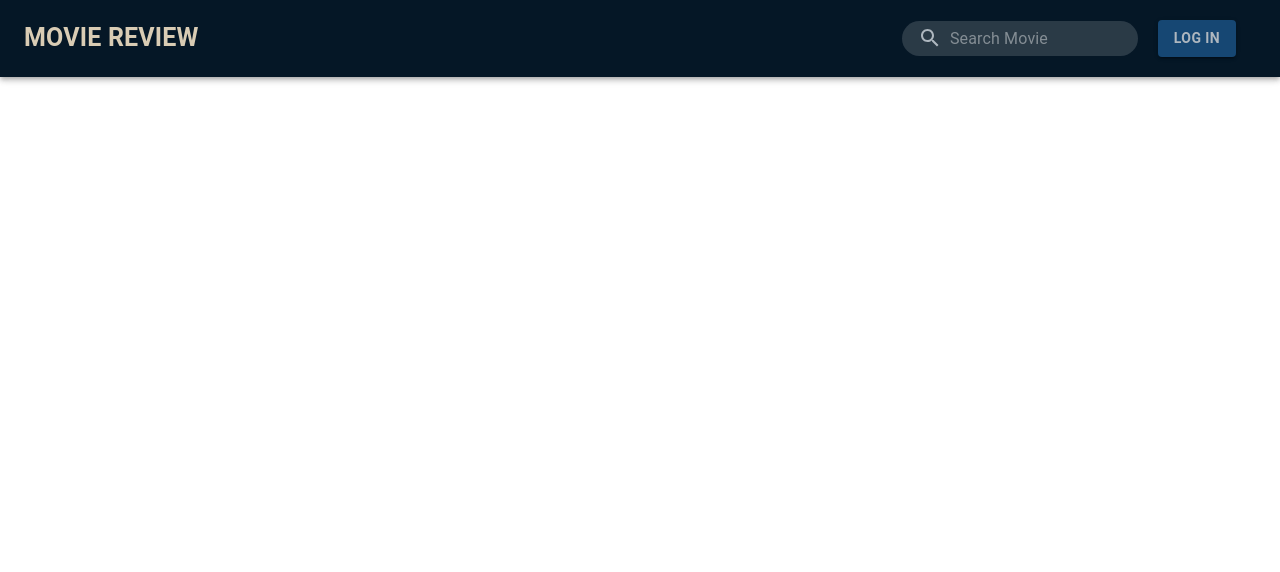
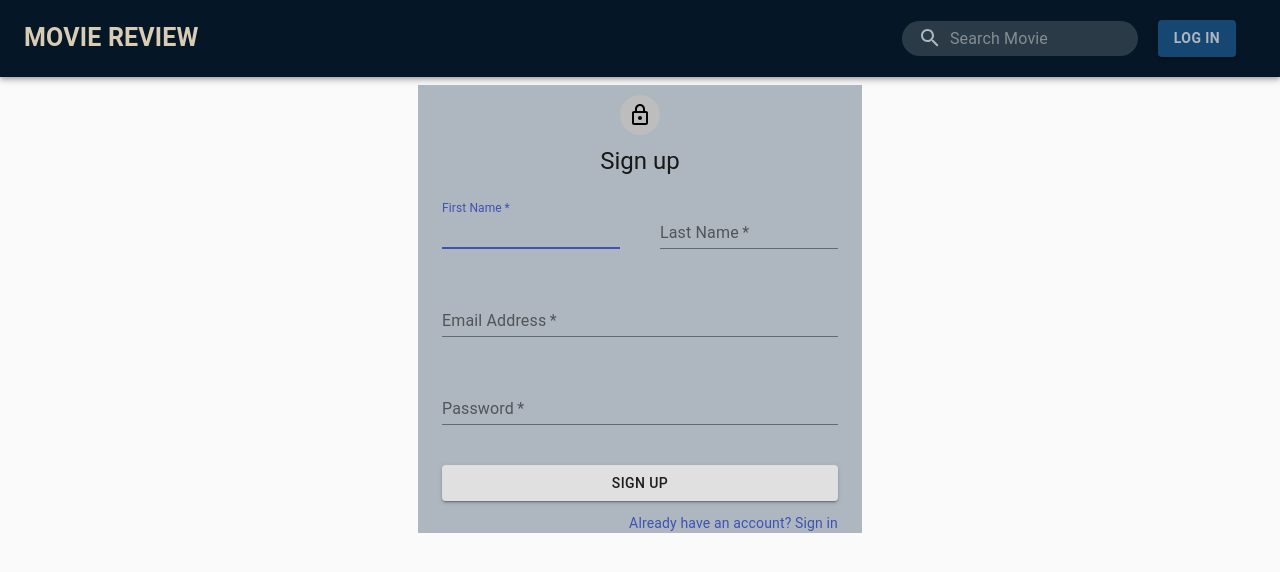
Before and after one commit to cepdnaclk/e16-co328-Movie-Review-System, a React (Create React App) app in the folder frontend/movie-review/: page /login in a window 1280 px wide. Shown: the top 572 px of the page. Built offline with nearby package versions, Linux system fonts and the light colour scheme.

Commit message:
user registration form

```diff
--- a/frontend/movie-review/src/App.js
+++ b/frontend/movie-review/src/App.js
@@ -1,10 +1,13 @@
+import {React} from "react";
 import {BrowserRouter as Router,Switch,Route} from "react-router-dom";
 import SearchAppBar from './components/header';
 import Home from './components/home';
 import Movie from "./components/movie";
 import Search from "./components/search";
+import Login from "./components/login";
 
 function App() {
+
   return (
     <div >
       <SearchAppBar/>
@@ -23,6 +26,10 @@ function App() {
             <Search />
           </Route>
 
+          <Route path="/login">
+            <Login />
+          </Route>
+
         </Switch>
       </Router>
     </div>
--- a/frontend/movie-review/src/components/header.js
+++ b/frontend/movie-review/src/components/header.js
@@ -1,6 +1,6 @@
-import {React, useState} from 'react';
+import { React, useState } from 'react';
 import { alpha, makeStyles } from '@material-ui/core/styles';
-import { AppBar, Toolbar, Button, InputBase, Typography } from '@material-ui/core/';
+import { AppBar, Toolbar, Button, InputBase, Typography, Link } from '@material-ui/core/';
 import SearchIcon from '@material-ui/icons/Search';
 
 const useStyle = makeStyles((theme) => ({
@@ -90,8 +90,9 @@ export default function SearchAppBar() {
     const [value, setValue] = useState(0);
 
     function search(e) {
-        if (e.keyCode === 13) window.location.href="/search/"+value
-      }
+        if (e.keyCode === 13) window.location.href = "/search/" + value
+    }
+
 
     return (
         <div className={classes.header}>
@@ -114,11 +115,16 @@ export default function SearchAppBar() {
                             onKeyDown={search}
                         />
                     </div>
-                    <Button variant="contained" className={classes.login}>Log In</Button>
+                    <Link href="/login">
+                    <Button variant="contained" className={classes.login} >Log In</Button>
+                    </Link>
                 </Toolbar>
             </AppBar>
+        </div>
 
-        </div>
+
+
+
     );
 
 }
--- /dev/null
+++ b/frontend/movie-review/src/components/login.js
@@ -0,0 +1,142 @@
+import * as React from 'react';
+import { Avatar, Button, TextField, Link, Grid, Box, Typography, Container, CssBaseline, } from '@material-ui/core';
+import LockOutlinedIcon from '@material-ui/icons/LockOutlined';
+import { makeStyles } from '@material-ui/core/styles';
+import { baseUrl } from '../shared/baseUrl';
+
+const useStyles = makeStyles((theme) => ({
+    container: {
+        width: "100%",
+        margin: "auto",
+        background: '#AEB7BF',
+    },
+    avatar: {
+        margin: 10,
+        color: 'black',
+    },
+}));
+
+
+export default function Login() {
+
+    const classes = useStyles();
+
+    const handleSubmit = (event) => {
+        event.preventDefault();
+        const data = new FormData(event.currentTarget);
+        // eslint-disable-next-line no-console
+        const newUser = {
+            firstName: data.get('firstName'),
+            lastName: data.get('lastName'),
+            email: data.get('email'),
+            password: data.get('password'),
+
+        }
+        console.log(JSON.stringify(newUser));
+
+        fetch(baseUrl + "users", {
+            method: "POST",
+            body: JSON.stringify(newUser),
+            headers: {
+                "Content-Type": "application/json"
+            },
+
+        })
+        .then(response => {
+            if(response.ok){
+                return response;
+            }
+        })
+        .then(response => response.json())
+        .then(alert("Success fully Registered! "))
+        .then(window.location.href="/signin")
+
+
+    };
+
+    return (
+
+        <Container component="main" maxWidth="xs" className={classes.container}>
+            <CssBaseline />
+            <Box
+                sx={{
+                    marginTop: 8,
+                    display: 'flex',
+                    flexDirection: 'column',
+                    alignItems: 'center',
+                }}
+            >
+                <Avatar className={classes.avatar}>
+                    <LockOutlinedIcon />
+                </Avatar>
+                <Typography component="h1" variant="h5">
+                    Sign up
+                </Typography>
+                <Box component="form" noValidate onSubmit={handleSubmit} sx={{ mt: 3 }}>
+                    <Grid container spacing={5}>
+                        <Grid item xs={12} sm={6}>
+                            <TextField
+                                autoComplete="given-name"
+                                name="firstName"
+                                required
+                                fullWidth
+                                id="firstName"
+                                label="First Name"
+                                autoFocus
+                            />
+                        </Grid>
+                        <Grid item xs={12} sm={6}>
+                            <TextField
+                                required
+                                fullWidth
+                                id="lastName"
+                                label="Last Name"
+                                name="lastName"
+                                autoComplete="family-name"
+                            />
+                        </Grid>
+                        <Grid item xs={12}>
+                            <TextField
+                                required
+                                fullWidth
+                                id="email"
+                                label="Email Address"
+                                name="email"
+                                autoComplete="email"
+                            />
+                        </Grid>
+                        <Grid item xs={12}>
+                            <TextField
+                                required
+                                fullWidth
+                                name="password"
+                                label="Password"
+                                type="password"
+                                id="password"
+                                autoComplete="new-password"
+                            />
+                        </Grid>
+                        <Grid item xs={12} >
+                            <Button
+                                type="submit"
+                                fullWidth
+                                variant="contained"
+                                sx={{ mt: 10, mb: 10 }}
+                            >
+                                Sign Up
+                            </Button>
+                        </Grid>
+                    </Grid>
+                    <Grid container spacing={3} justifyContent="flex-end">
+                        <Grid item sx={{ mt: 10, mb: 2 }}>
+                            <Link href="/signin" variant="body2" >
+                                Already have an account? Sign in
+                            </Link>
+                        </Grid>
+                    </Grid>
+                </Box>
+            </Box>
+
+        </Container>
+    );
+}
--- a/frontend/movie-review/src/components/postReview.js
+++ b/frontend/movie-review/src/components/postReview.js
@@ -45,6 +45,20 @@ const useStyles = makeStyles((theme) => ({
     }
 }));
 
+function postReview(rating,review) {
+    var id = window.location.pathname.substring(7);
+    /*fetch("https://popcritic.herokuapp.com/"+type+"/"+id+"/reviews",{method: "POST", body: JSON.stringify({ rating, review }), headers: {'Content-Type': "application/json", token: window.localStorage.getItem("token")}}).then(x=>x.text()).then(function() {
+        window.location.reload();
+    }).catch(console.log); */
+    const newReview = {
+        movieId: id,
+        authorId:"17889c734aa50a7a7d34928",
+        content:review,
+        rating:rating
+    }
+   alert(JSON.stringify(newReview));
+  }
+
 export default function PostReview() {
     const classes = useStyles();
     const [review, setReview] = useState(window.localStorage.getItem("review") || "");
@@ -55,7 +69,7 @@ export default function PostReview() {
             <Typography className={classes.heading}>Post Review</Typography>
             <TextareaAutosize value={review}  onChange={ (e) => setReview(e.target.value)} maxLength={300} className={classes.reviewBox} boxshadow = {3} minRows={6} placeholder="Write Your Review Here ..." />
             <Rating button value={rating} onChange={ (e,rtg) => setRating(rtg) } className={classes.rating} />
-            <Button className={classes.postButton} >Post Review</Button>
+            <Button className={classes.postButton} onClick={ () => postReview(rating,review) }>Post Review</Button>
         </div>
     );
 }
--- /dev/null
+++ b/frontend/movie-review/src/shared/baseUrl.js
@@ -0,0 +1 @@
+export const baseUrl = "http://localhost:3001/";
```
